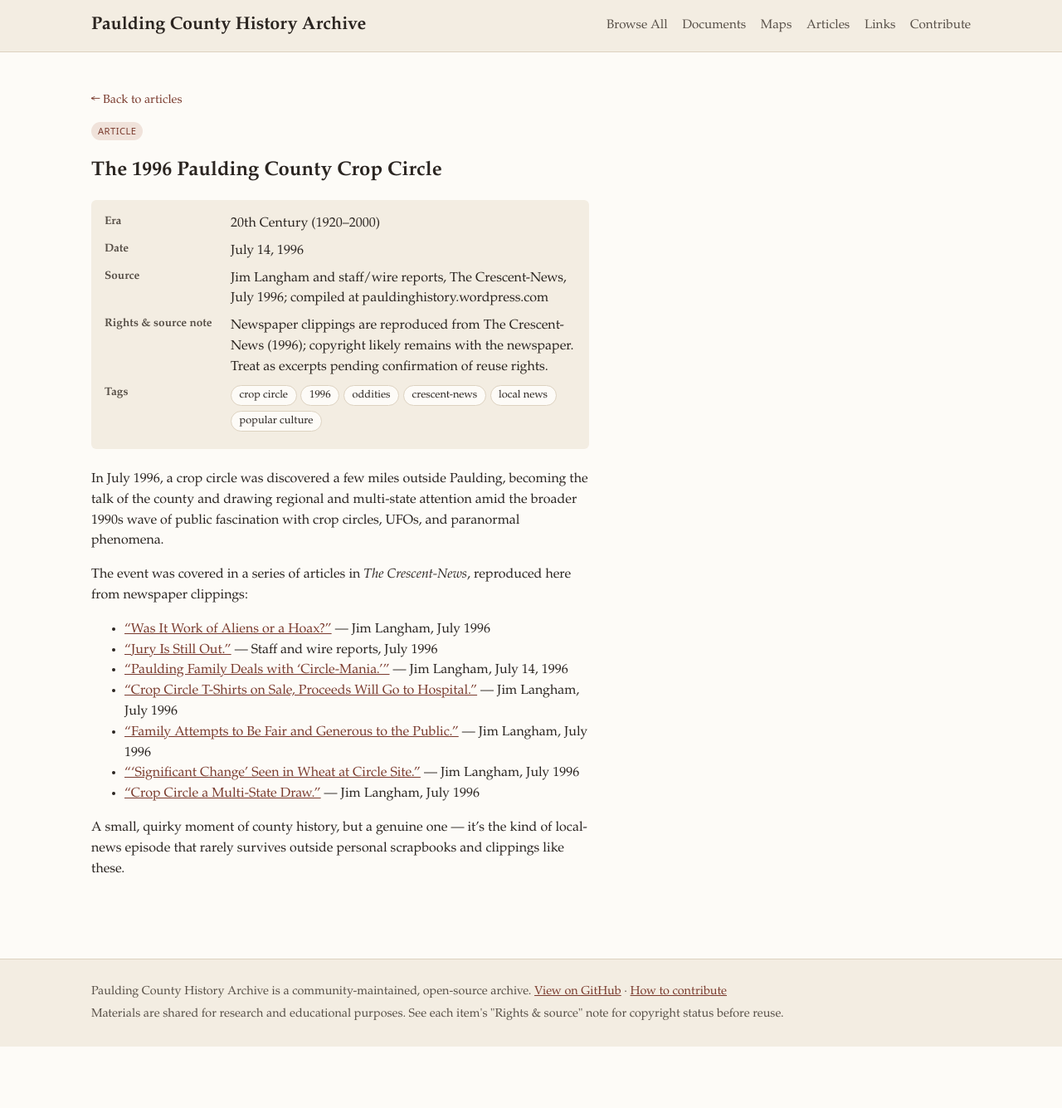
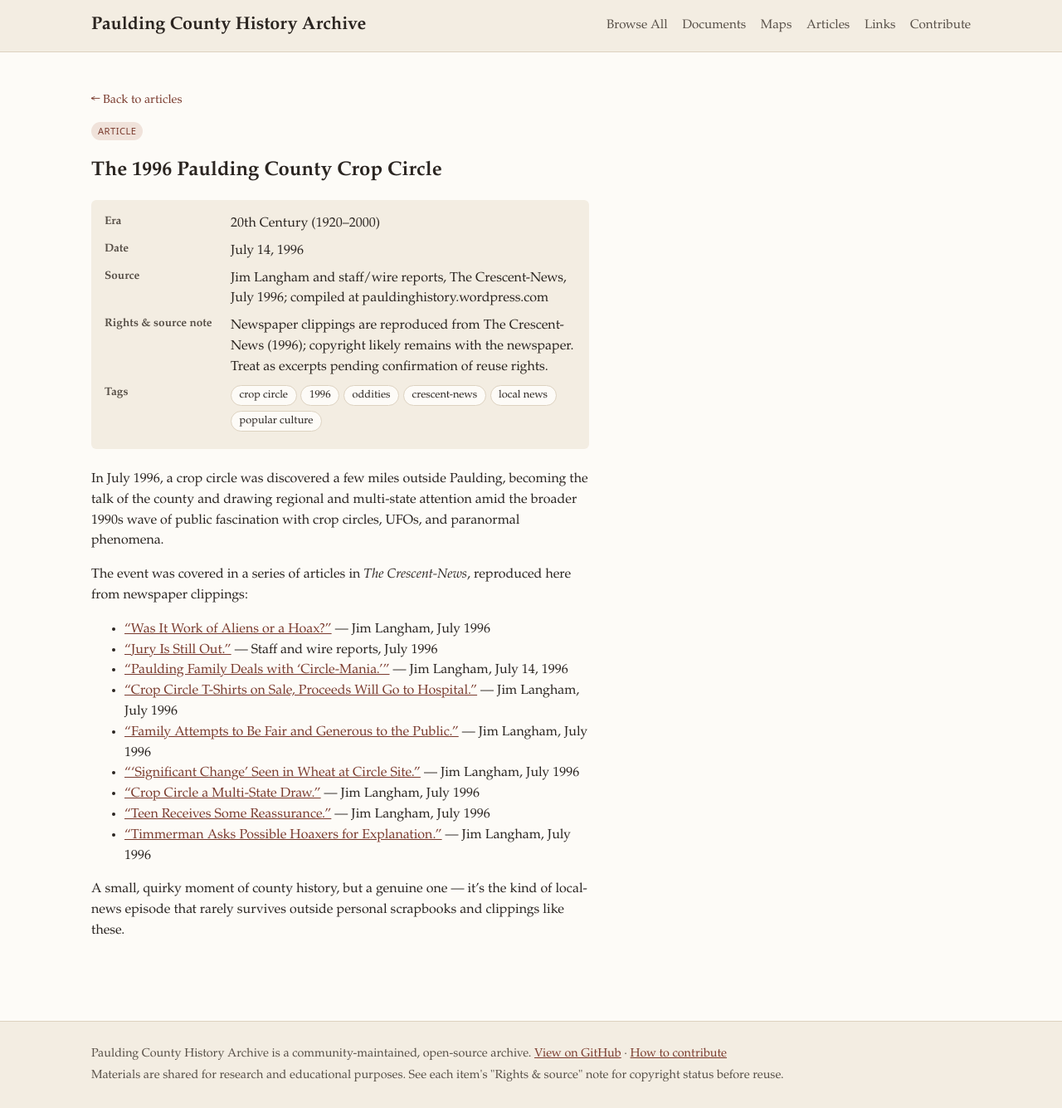
Before and after one commit to jofer215/Paulding, a Jekyll site: the page built from _items/1996-paulding-county-crop-circle.md, in a window 1280 px wide. Shown: the whole page at 83% size. Built offline with Jekyll 4.4.1, drawn with Linux system fonts in a browser that asks for light colours; before the commit the page ends 1261 px from its top, so only the background shows below that.

Commit message:
Add two missing crop circle articles from full WXR export
The RSS feed used earlier only had the 10 most recent posts, cutting
off the two oldest crop circle clippings. The full WordPress export
included them.

Co-Authored-By: Claude Sonnet 5 <noreply@anthropic.com>
Claude-Session: https://claude.ai/code/session_01HFiX5DwBj15tjgeMJKLPqW

```diff
--- a/_items/1996-paulding-county-crop-circle.md
+++ b/_items/1996-paulding-county-crop-circle.md
@@ -24,6 +24,8 @@ reproduced here from newspaper clippings:
 - ["Family Attempts to Be Fair and Generous to the Public."](https://pauldinghistory.wordpress.com/2020/08/02/family-attempts-to-be-fair-and-generous-to-the-public/) — Jim Langham, July 1996
 - ["'Significant Change' Seen in Wheat at Circle Site."](https://pauldinghistory.wordpress.com/2020/08/02/significant-change-seen-in-wheat-at-circle-site/) — Jim Langham, July 1996
 - ["Crop Circle a Multi-State Draw."](https://pauldinghistory.wordpress.com/2020/08/02/crop-circle-a-multi-state-draw/) — Jim Langham, July 1996
+- ["Teen Receives Some Reassurance."](https://pauldinghistory.wordpress.com/2020/08/02/teen-receives-some-reassurance/) — Jim Langham, July 1996
+- ["Timmerman Asks Possible Hoaxers for Explanation."](https://pauldinghistory.wordpress.com/2020/08/02/timmerman-asks-possible-hoaxers-for-explanation/) — Jim Langham, July 1996
 
 A small, quirky moment of county history, but a genuine one — it's the
 kind of local-news episode that rarely survives outside personal
```
